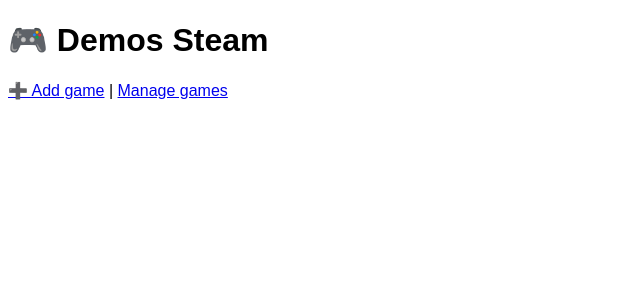
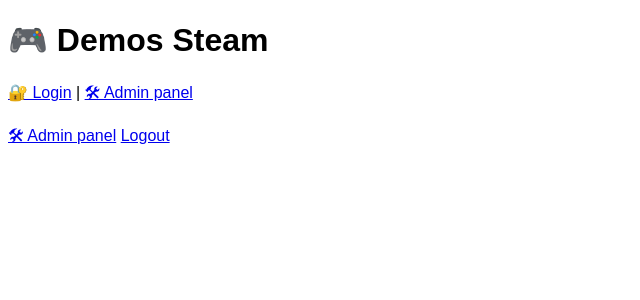
Before and after one commit to Checker700/Python_learning_website, a Flask app: page / in a window 1280 px wide. Shown: the top 300 px of the page, without its empty margins (0-640 px from the left). Run offline with Flask 3, Linux system fonts and the light colour scheme; the visitor is signed in with stand-in values (Sample User, id 1); data that the repository does not hold is empty.

Commit message:
Updte links and some routes for admin

```diff
--- a/templates/add.html
+++ b/templates/add.html
@@ -8,7 +8,7 @@
 
 <h1>➕ Add demo-version of the game</h1>
 
-<form method="post" action="/action/add">
+<form method="post" action="/admin/add">
     <p>
         <input type="text" name="title" placeholder="Name of the game" required>
     </p>
--- a/templates/index.html
+++ b/templates/index.html
@@ -26,9 +26,17 @@
 <h1>🎮 Demos Steam</h1>
 
 <p>
-    <a href="/add">➕ Add game</a> |
-    <a href="/delete">Manage games</a>
+    <a href="/login">🔐 Login</a> |
+    <a href="/admin">🛠 Admin panel</a>
 </p>
+
+<p>
+    {% if session.get("user_id") %}
+        <a href="/admin">🛠 Admin panel</a>
+        <a href="/logout">Logout</a>
+    {% else %}
+        <a href="/login">🔐 Login</a>
+    {% endif %}
 
 <div class="grid">
 {% for game in games %}
```
